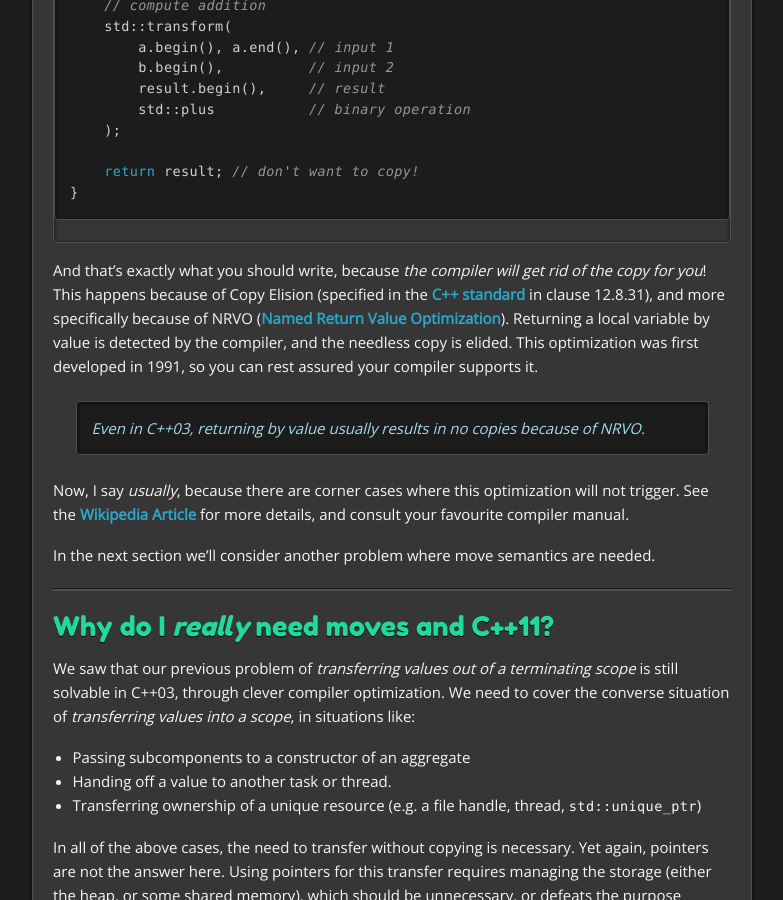
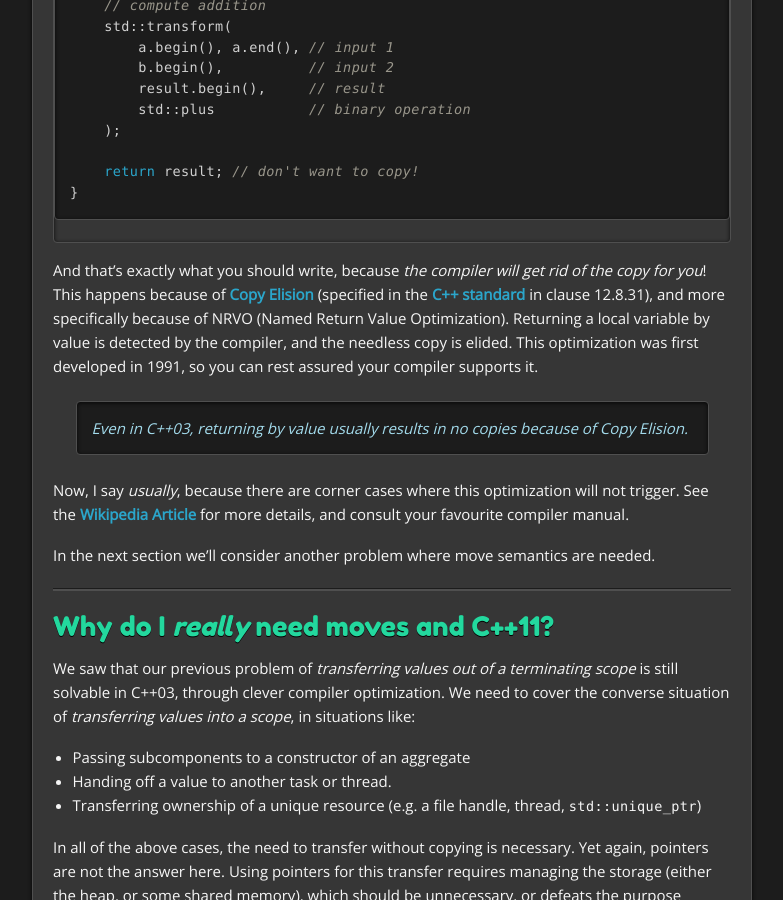
Before and after one commit to KholdStare/kholdstare.github.com, a Jekyll site: the page built from _posts/2013-05-12-moves-demystified.markdown, in a window 1280 px wide and 900 px high, scrolled down 3074 px. Shown: the whole window, without its empty margins (123-906 px from the left). Built offline with Jekyll 4.4.1, drawn with Linux system fonts in a browser that asks for light colours; some of the changed text lies outside the part shown.

Commit message:
Touching up the move section.

```diff
--- a/_posts/2013-05-12-moves-demystified.markdown
+++ b/_posts/2013-05-12-moves-demystified.markdown
@@ -28,7 +28,7 @@ section below:
 * [Can I "move" in C++03?](#cpp03)
 
    * Even in C++03, returning by value usually results in no copies because of
-     NRVO.
+     Copy Elision.
 
 * [Why do I _really_ need moves and C++11?](#why2)
 
@@ -162,16 +162,16 @@ Vector operator + (Vector const& a, Vector const& b)
 {% endhighlight %}
 
 And that's exactly what you should write, because _the compiler will get rid of
-the copy for you_! This happens because of Copy Elision (specified in the [C++
-standard](http://isocpp.org/) in clause 12.8.31), and more specifically because
-of NRVO ([Named Return Value
-Optimization](http://en.wikipedia.org/wiki/Return_value_optimization)).
-Returning a local variable by value is detected by the compiler, and the
-needless copy is elided. This optimization was first developed in 1991, so you
-can rest assured your compiler supports it.
+the copy for you_! This happens because of [Copy
+Elision](http://en.cppreference.com/w/cpp/language/copy_elision) (specified in
+the [C++ standard](http://isocpp.org/) in clause 12.8.31), and more
+specifically because of NRVO (Named Return Value Optimization).  Returning a
+local variable by value is detected by the compiler, and the needless copy is
+elided. This optimization was first developed in 1991, so you can rest assured
+your compiler supports it.
 
 > Even in C++03, returning by value usually results in no copies because of
-> NRVO.
+> Copy Elision.
 
 Now, I say _usually_, because there are corner cases where this optimization
 will not trigger. See the [Wikipedia
```
Also changed, not shown: other parts of _posts/2013-05-12-moves-demystified.markdown (+11 -21 lines).
